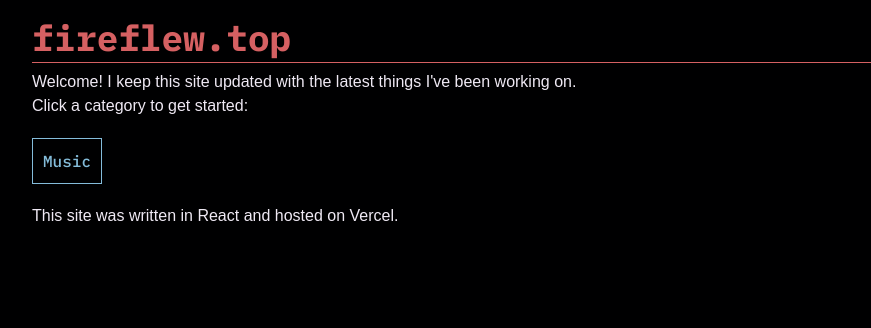
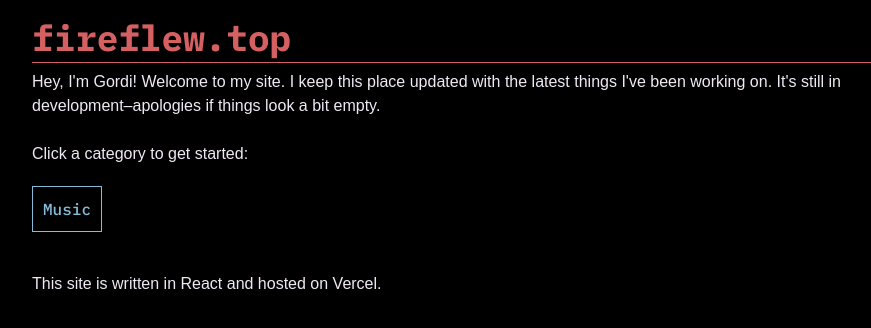
Before and after one commit to fireflewdev/fireflew, a React (Create React App) app: page / in a window 1280 px wide. Shown: the top 328 px of the page, without its empty margins (168-1039 px from the left). Built offline with nearby package versions, Linux system fonts and the light colour scheme.

Commit message:
Update Home.tsx

```diff
--- a/src/pages/Home.tsx
+++ b/src/pages/Home.tsx
@@ -9,13 +9,13 @@ export default function Home() {
         <div className="App-body-top">
             <Header text="fireflew.top" />
             <span>
-                Welcome! I keep this site updated with the latest things I've been working on.{"\n"}Click a category to get started:
+                Hey, I'm Gordi! Welcome to my site. I keep this place updated with the latest things I've been working on. It's still in development–apologies if things look a bit empty.{"\n\n"}Click a category to get started:
             </span>
             <div style={{ height: padding * 2 }}></div>
             <FFButton title="Music" onClick={() => router.navigate("/music")} />
-            <div style={{ height: padding * 2 }}></div>
+            <div style={{ height: padding * 4 }}></div>
             <span>
-                This site was written in React and hosted on Vercel.
+                This site is written in React and hosted on Vercel.
             </span>
         </div>
     )
```
